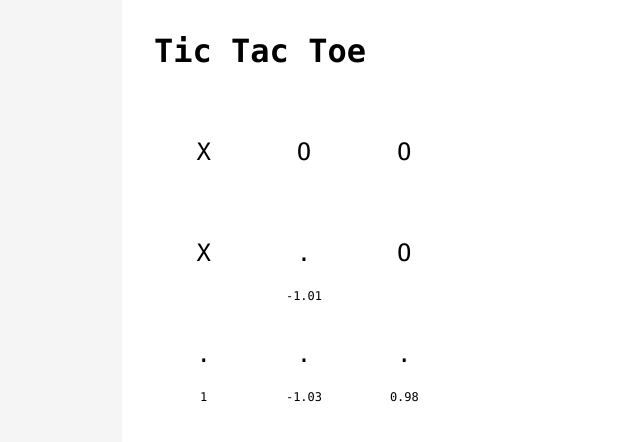
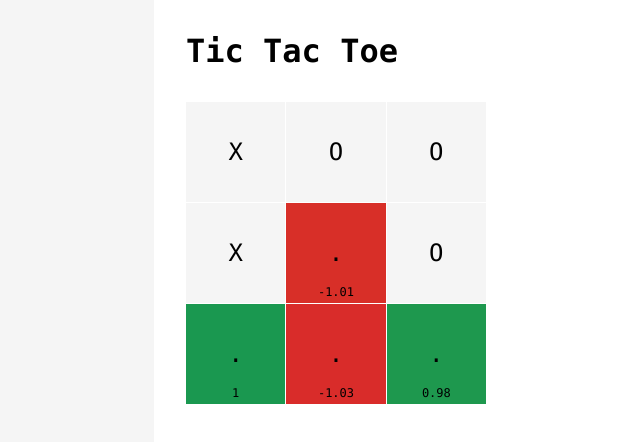
Before and after one commit to mtauer/rl-minimax, a React (Create React App) app: page / in a window 1280 px wide. Shown: the top 442 px of the page, without its empty margins (186-826 px from the left). Built offline with nearby package versions, Linux system fonts and the light colour scheme.

Commit message:
Visualize the next action value as bg color

```diff
--- a/package.json
+++ b/package.json
@@ -6,6 +6,7 @@
     "react-scripts": "1.1.4"
   },
   "dependencies": {
+    "d3": "^5.5.0",
     "lodash": "^4.17.10",
     "react": "^16.4.1",
     "react-dom": "^16.4.1",
--- a/src/TicTacToeBoard.js
+++ b/src/TicTacToeBoard.js
@@ -1,6 +1,9 @@
 import React from 'react';
 import styled from 'styled-components';
 import first from 'lodash/first';
+import { scaleLinear } from 'd3-scale';
+import { rgb } from 'd3-color';
+import { interpolateHcl } from 'd3-interpolate';
 
 const Board = styled.div`
   display: grid;
@@ -22,12 +25,16 @@ const CellLabel = styled.div`
   flex: 1;
 `;
 const ActionValue = styled.div`
-  bottom: 0;
+  bottom: 4px;
   font-size: 12px;
   left: 0;
   position: absolute;
   right: 0;
 `;
+
+const valueColor = scaleLinear().domain([-1.0, 1.0])
+  .interpolate(interpolateHcl)
+  .range([rgb('#d73027'), rgb('#1a9850')]);
 
 const TicTacToeBoard = ({ gameState, nextActionValues }) => (
   <Board>
@@ -35,8 +42,9 @@ const TicTacToeBoard = ({ gameState, nextActionValues }) => (
       const nextActionValue = nextActionValues ?
         first(nextActionValues.filter(o => o.action.index === i)) :
         null;
+      const cellBgColor = nextActionValue ? valueColor(nextActionValue.value) : '#f5f5f5';
       return (
-        <Cell key={`board-cell-${i}`}>
+        <Cell key={`board-cell-${i}`} style={{ backgroundColor: cellBgColor }}>
           <CellLabel>{v}</CellLabel>
           { nextActionValue &&
             <ActionValue>{nextActionValue.value}</ActionValue>
--- a/src/index.css
+++ b/src/index.css
@@ -1,3 +1,7 @@
+* {
+  box-sizing: border-box;
+}
+
 body {
   background-color: #f5f5f5;
   font-family: "Lucida Sans Typewriter", "Lucida Console", monaco, "Bitstream Vera Sans Mono", monospace;
```
Also changed, not shown: 1 other file (tests, documents, lock files or other folders).
